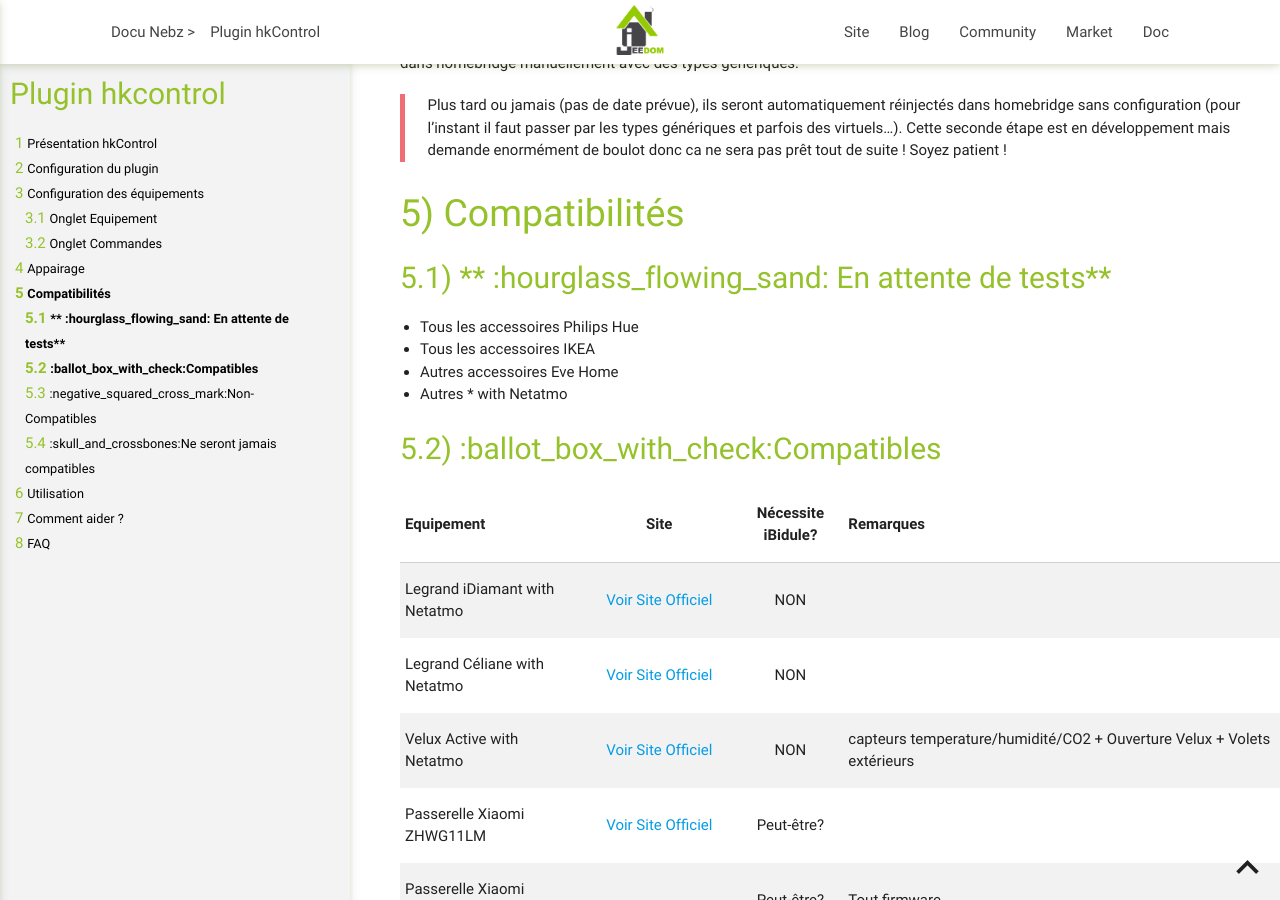
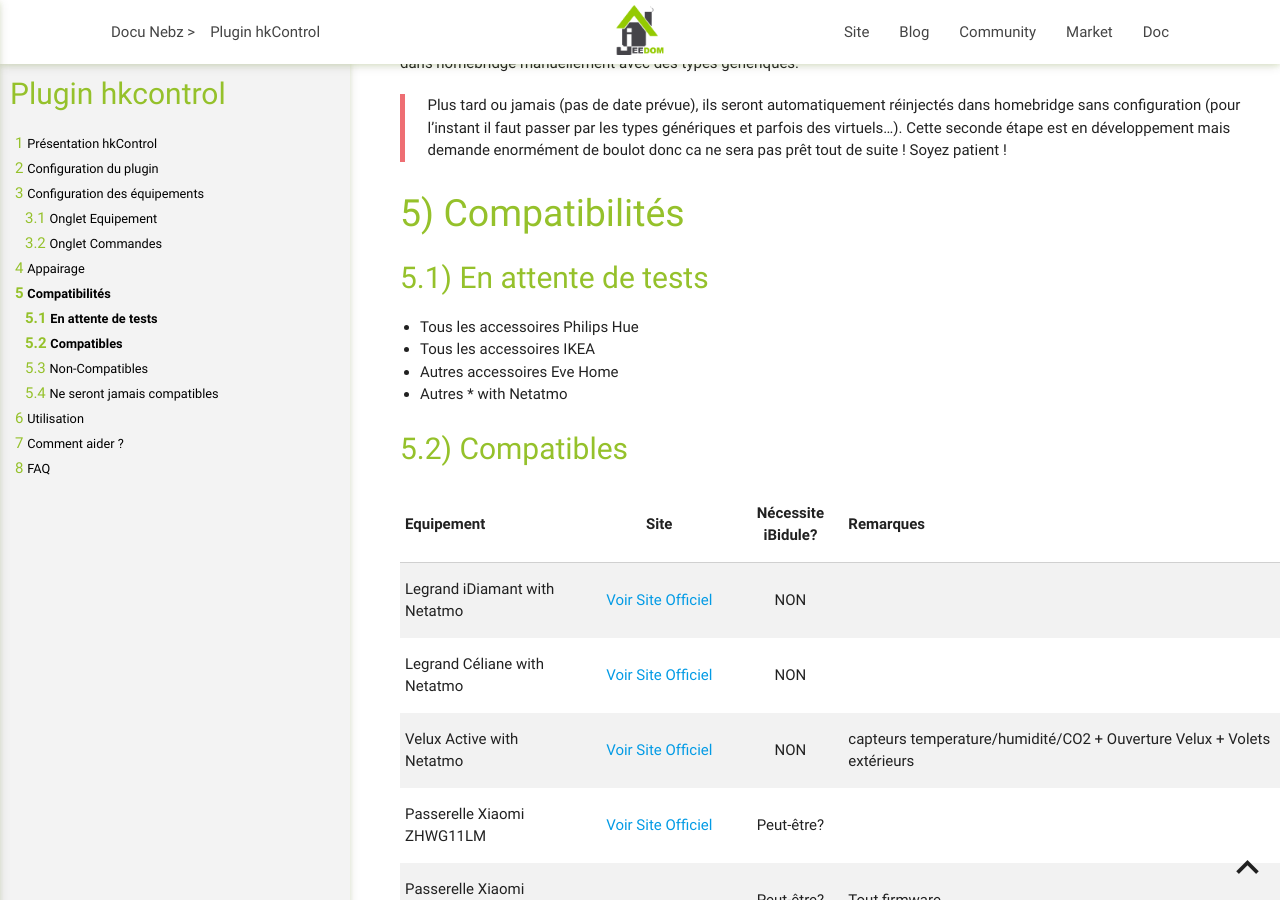
Before and after one commit to NebzHB/jeedom_docs, a Jekyll site: the page built from plugins/hkControl/fr_FR/index.md, in a window 1280 px wide and 900 px high, scrolled down 2345 px. Built offline with Jekyll 4.4.1, drawn with Linux system fonts in a browser that asks for light colours; some of the changed text lies outside the part shown.

Commit message:
Update index.md

```diff
--- a/plugins/hkControl/fr_FR/index.md
+++ b/plugins/hkControl/fr_FR/index.md
@@ -99,7 +99,7 @@
 **Compatibilités**
 ==================
 
-** :hourglass_flowing_sand: En attente de tests**
+**En attente de tests**
 ----------------------
 
 -    Tous les accessoires Philips Hue
@@ -107,7 +107,7 @@
 -    Autres accessoires Eve Home
 -    Autres * with Netatmo
 
-**:ballot_box_with_check:Compatibles**
+**Compatibles**
 ---------------
 
 | Equipement | Site | Nécessite iBidule? | Remarques |
@@ -128,17 +128,16 @@
 | Pont Philips Hue | [Voir Site Officiel](https://www.philips-hue.com/fr-fr/p/hue-hue-bridge/8718696511800){:target="_blank" rel="noopener"} | NON | (Ampoules, Interrupteur Tap OK) (Ampoules non-hue non remontées dans homekit) |
 | ESP8266 | [Avec lib Arduino-Homekit-ESP8266](https://github.com/Mixiaoxiao/Arduino-HomeKit-ESP8266){:target="_blank" rel="noopener"} | NON | Elle intègre des exemples de led, sensor, switch et tout type d’accessoire.<br/>(modifier le pin par défaut qui est 111-11-111 et pas accepté par Apple) |
 
-<sup>1</sup> : Uniquement pour mettre sur le réseau la première fois ou en cas de problème.
-
+<sup>1</sup> : Uniquement pour mettre sur le réseau la première fois ou en cas de problème.<br/>
 <sup>2</sup> : Pour mettre sur le réseau et à chaque ajout d'équipement au Pont.
 
-**:negative_squared_cross_mark:Non-Compatibles**
+**Non-Compatibles**
 ----------------------------
 
 -    prises Meross MSS210HK (pas de réponse à l’appairage)
 -    Shelly Firmwares alternatifs homekit (M4: Empty TLV)
 
-**:skull_and_crossbones:Ne seront jamais compatibles**
+**Ne seront jamais compatibles**
 -------------------------------
 
 -    Ampoules Yeelight homekit (sans code pin, code pin généré par l’app mais non affiché)
```
